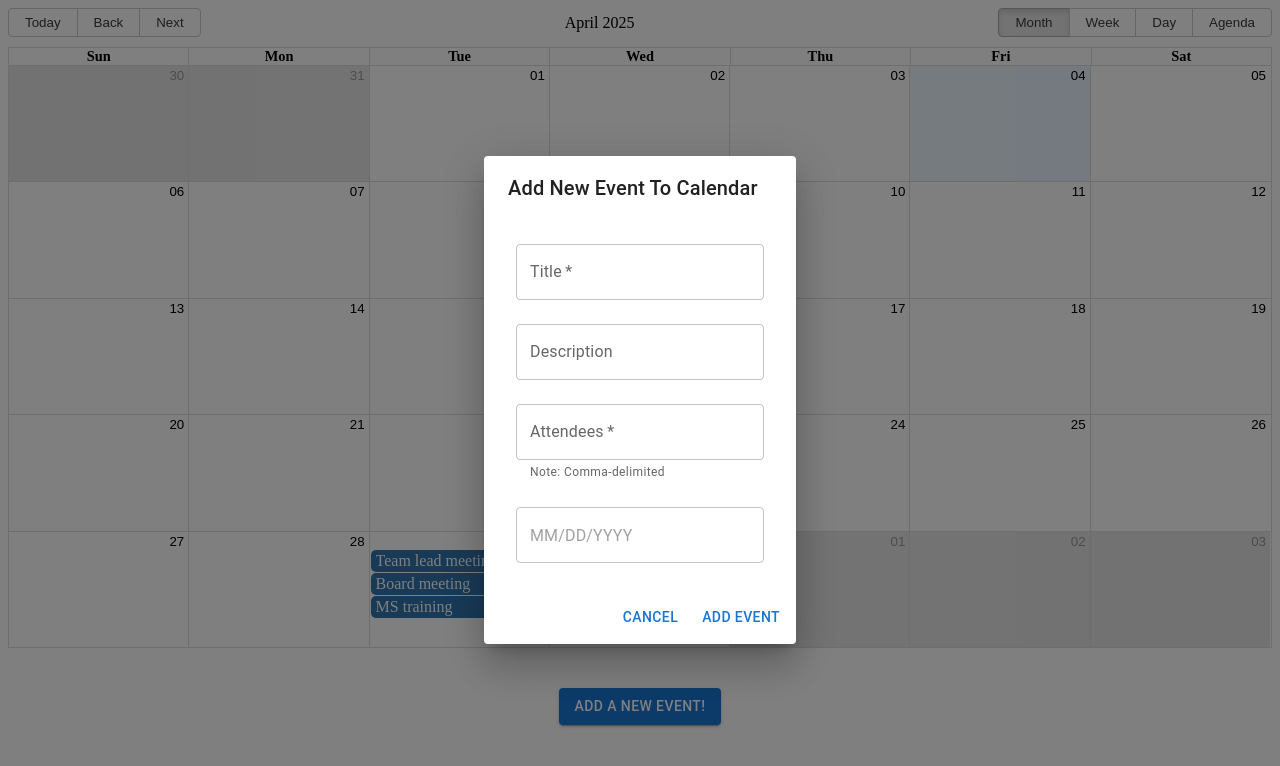
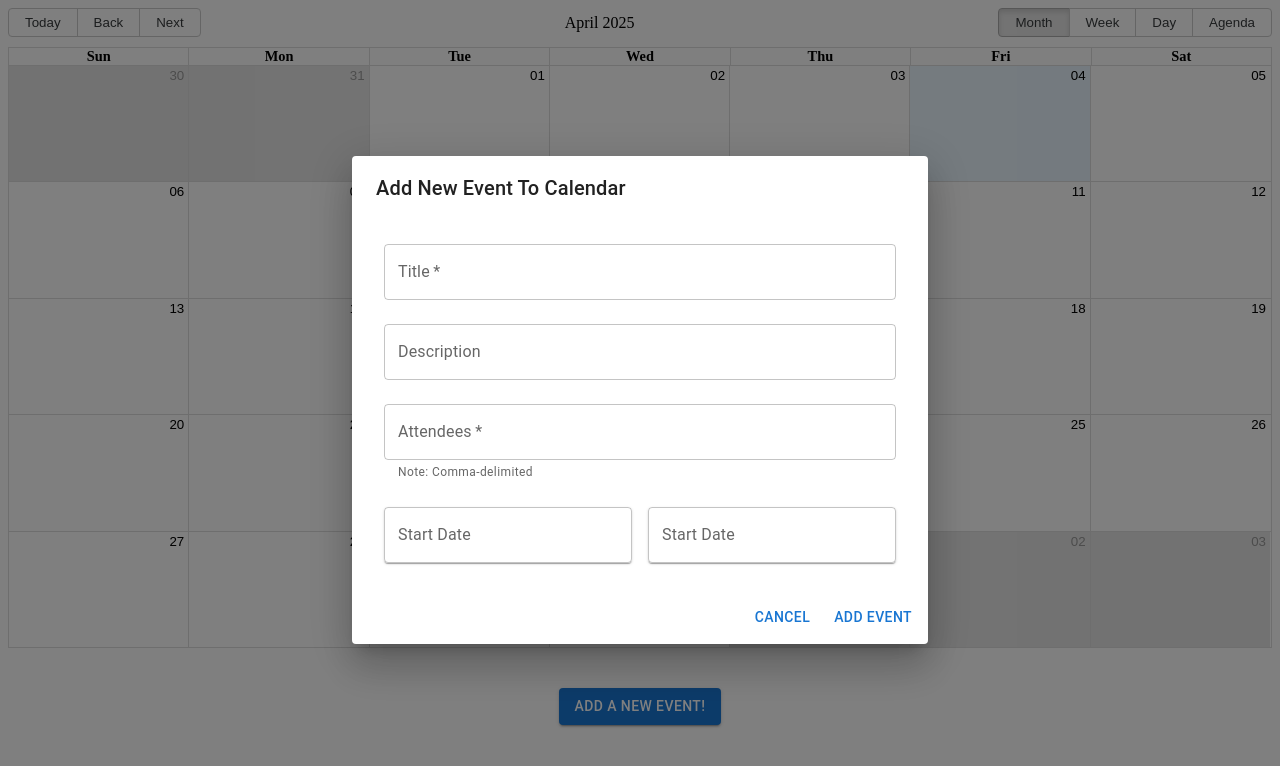
Before and after one commit to tprebenda/marble-health-challenge, a Next.js app: page / in a window 1280 px wide. Both pictures are taken after a click on the button "ADD A NEW EVENT!". Shown: the top 766 px of the page. Built offline with nearby package versions, Linux system fonts and the light colour scheme.

Commit message:
use datetime pickers

```diff
--- /dev/null
+++ b/src/components/DraggablePaper.tsx
@@ -0,0 +1,19 @@
+import { useRef } from "react";
+import Draggable from "react-draggable";
+import Paper, { PaperProps } from "@mui/material/Paper";
+
+// Draggable Paper component for moving the modal
+function DraggablePaper(props: PaperProps) {
+  const nodeRef = useRef<HTMLDivElement>(null);
+  return (
+    <Draggable
+      nodeRef={nodeRef as React.RefObject<HTMLDivElement>}
+      handle="#draggable-dialog-title"
+      cancel={'[class*="MuiDialogContent-root"]'}
+    >
+      <Paper {...props} ref={nodeRef} />
+    </Draggable>
+  );
+}
+
+export default DraggablePaper;
--- a/src/components/MeetingDialog.tsx
+++ b/src/components/MeetingDialog.tsx
@@ -1,4 +1,3 @@
-import { useRef } from "react";
 import DialogTitle from "@mui/material/DialogTitle";
 import Dialog from "@mui/material/Dialog";
 import Box from "@mui/material/Box";
@@ -7,24 +6,23 @@ import DialogContent from "@mui/material/DialogContent";
 import DialogActions from "@mui/material/DialogActions";
 import Paper, { PaperProps } from "@mui/material/Paper";
 import Button from "@mui/material/Button";
-import Draggable from "react-draggable";
-import { DatePicker } from "@mui/x-date-pickers/DatePicker";
+import { DateTimePicker } from "@mui/x-date-pickers/DateTimePicker";
+import { styled } from "@mui/material/styles";
+import Grid from "@mui/material/Grid";
+import DraggablePaper from "./DraggablePaper";
 
-// Draggable Paper component for moving the modal
-function PaperComponent(props: PaperProps) {
-  const nodeRef = useRef<HTMLDivElement>(null);
-  return (
-    <Draggable
-      nodeRef={nodeRef as React.RefObject<HTMLDivElement>}
-      handle="#draggable-dialog-title"
-      cancel={'[class*="MuiDialogContent-root"]'}
-    >
-      <Paper {...props} ref={nodeRef} />
-    </Draggable>
-  );
-}
+// Styled Paper element to hold Date Pickers in MUI grid component
+const PickerGridItem = styled(Paper)(({ theme }) => ({
+  backgroundColor: "#fff",
+  ...theme.typography.body2,
+  textAlign: "center",
+  color: theme.palette.text.secondary,
+  ...theme.applyStyles("dark", {
+    backgroundColor: "#1A2027",
+  }),
+}));
 
-export interface MeetingDialogProps {
+interface MeetingDialogProps {
   open: boolean;
   handleClose: () => void;
 }
@@ -34,7 +32,7 @@ function MeetingDialog({ handleClose, open }: MeetingDialogProps) {
     <Dialog
       onClose={handleClose}
       open={open}
-      PaperComponent={PaperComponent}
+      PaperComponent={DraggablePaper}
       slotProps={{
         paper: {
           component: "form",
@@ -76,7 +74,18 @@ function MeetingDialog({ handleClose, open }: MeetingDialogProps) {
             fullWidth
             required
           />
-          <DatePicker sx={{ mt: 2 }} />
+          <Grid container spacing={2} mt={2}>
+            <Grid size={6}>
+              <PickerGridItem>
+                <DateTimePicker label="Start Date" />
+              </PickerGridItem>
+            </Grid>
+            <Grid size={6}>
+              <PickerGridItem>
+                <DateTimePicker label="Start Date" />
+              </PickerGridItem>
+            </Grid>
+          </Grid>
         </Box>
       </DialogContent>
       <DialogActions>
```
